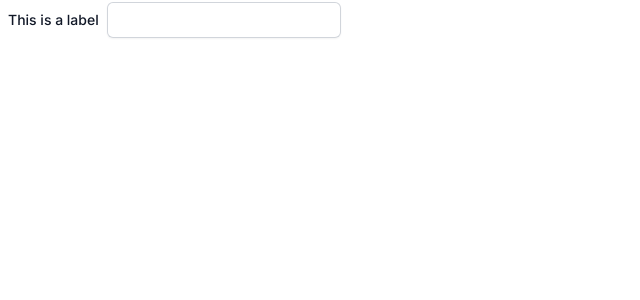
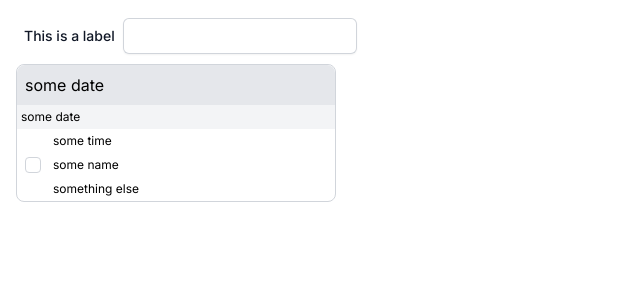
Before and after one commit to EdwinKwanTC/health-care-admin-panel, a Next.js app: page / in a window 1280 px wide. Shown: the top 300 px of the page, without its empty margins (0-640 px from the left). Built offline with nearby package versions, Linux system fonts and the light colour scheme.

Commit message:
feat: adding some base component

```diff
--- /dev/null
+++ b/src/app/Base/Button.tsx
@@ -0,0 +1,20 @@
+const confirmStyle =
+    'rounded bg-indigo-600 px-2 py-1 text-sm font-semibold text-white shadow-sm hover:bg-indigo-500 focus-visible:outline focus-visible:outline-2 focus-visible:outline-offset-2 focus-visible:outline-indigo-600'
+
+const declineStyle =
+    'rounded bg-white px-2 py-1 text-sm font-semibold text-gray-900 shadow-sm ring-1 ring-inset ring-gray-300 hover:bg-gray-50'
+
+type Props = {
+    buttonType?: 'confirm' | 'decline'
+}
+
+const Button = ({ buttonType = 'confirm' }: Props) => {
+    return (
+        <button
+            type="button"
+            className={`${buttonType === 'confirm' ? confirmStyle : declineStyle}`}
+        >
+            Button text
+        </button>
+    )
+}
--- /dev/null
+++ b/src/app/Base/Card.tsx
@@ -0,0 +1,17 @@
+type Props = {
+    title?: string
+    children?: React.ReactNode
+}
+
+const Card = ({ title, children }: Props) => {
+    return (
+        <div className="m-2 w-80 border-gray-300 rounded-lg border">
+            <div className="bg-gray-200 h-10 p-2 flex items-center rounded-t-lg">
+                {title}
+            </div>
+            {children}
+        </div>
+    )
+}
+
+export default Card
--- /dev/null
+++ b/src/app/Base/Content.tsx
@@ -0,0 +1,26 @@
+const Content = () => {
+    return (
+        <div className="text-xs">
+            <div className="bg-gray-100 p-1">some date</div>
+
+            <div className="flex items-center">
+                <div className="p-2">
+                    <input
+                        id="comments"
+                        aria-describedby="comments-description"
+                        name="comments"
+                        type="checkbox"
+                        className="h-4 w-4 rounded border-gray-300 text-green-600"
+                    />
+                </div>
+                <div>
+                    <div className="p-1">some time</div>
+                    <div className="p-1">some name</div>
+                    <div className="p-1">something else</div>
+                </div>
+            </div>
+        </div>
+    )
+}
+
+export default Content
--- a/src/app/Base/input.tsx
+++ b/src/app/Base/input.tsx
@@ -21,7 +21,7 @@ export default function Input({
         onChange && onChange(e.target.value)
     }
     return (
-        <div className="flex items-center">
+        <div className="flex items-center m-2">
             <div className="block p-2 text-sm font-medium leading-6 text-gray-900">
                 {label}
             </div>
--- a/src/app/page.tsx
+++ b/src/app/page.tsx
@@ -1,11 +1,16 @@
 'use client'
 
 import Input from '@/app/Base/input'
+import Card from '@/app/Base/Card'
+import Content from '@/app/Base/Content'
 
 export default function Home() {
     return (
-        <div>
+        <div className="p-2">
             <Input label="This is a label" />
+            <Card title="some date">
+                <Content />
+            </Card>
         </div>
     )
 }
```
